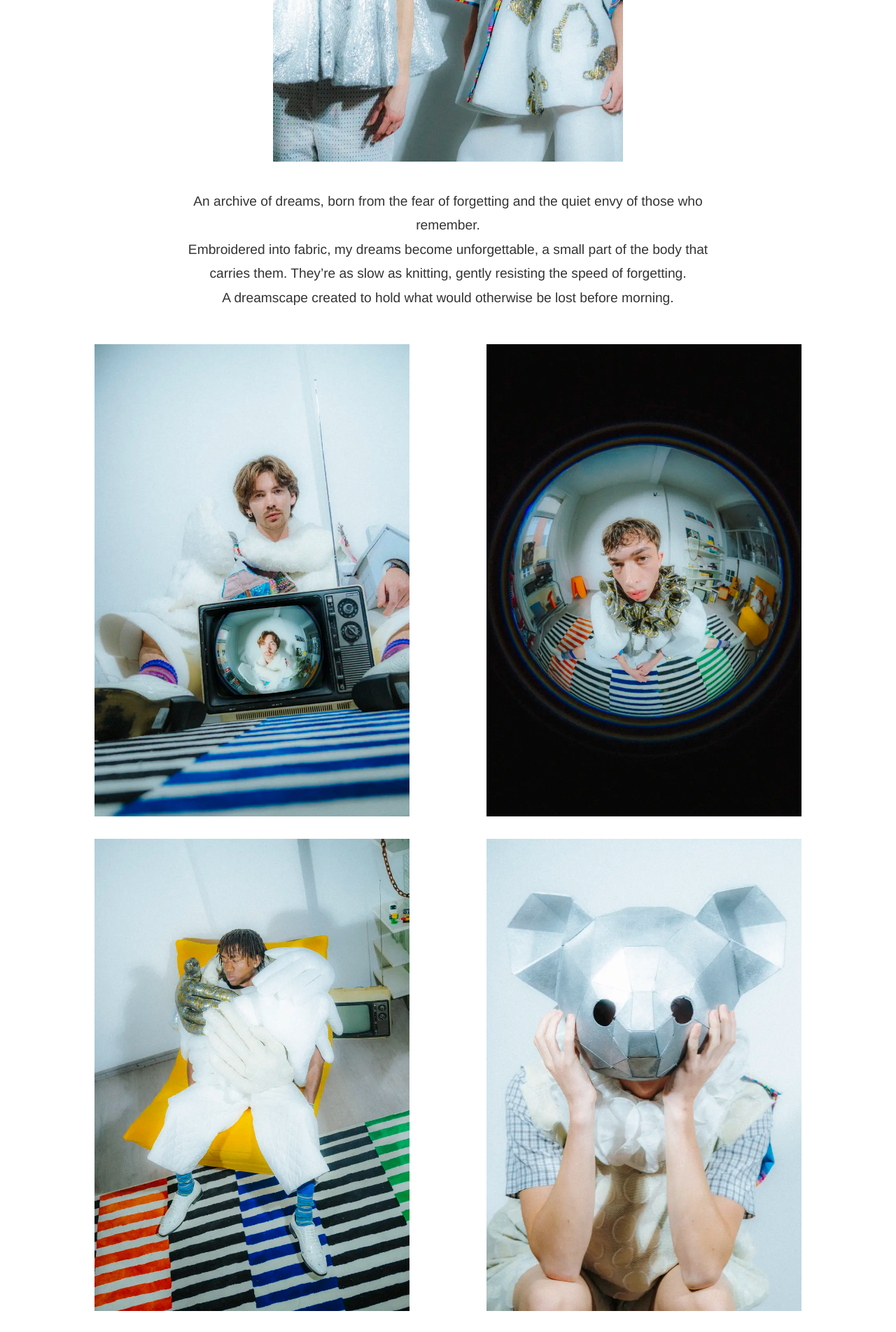
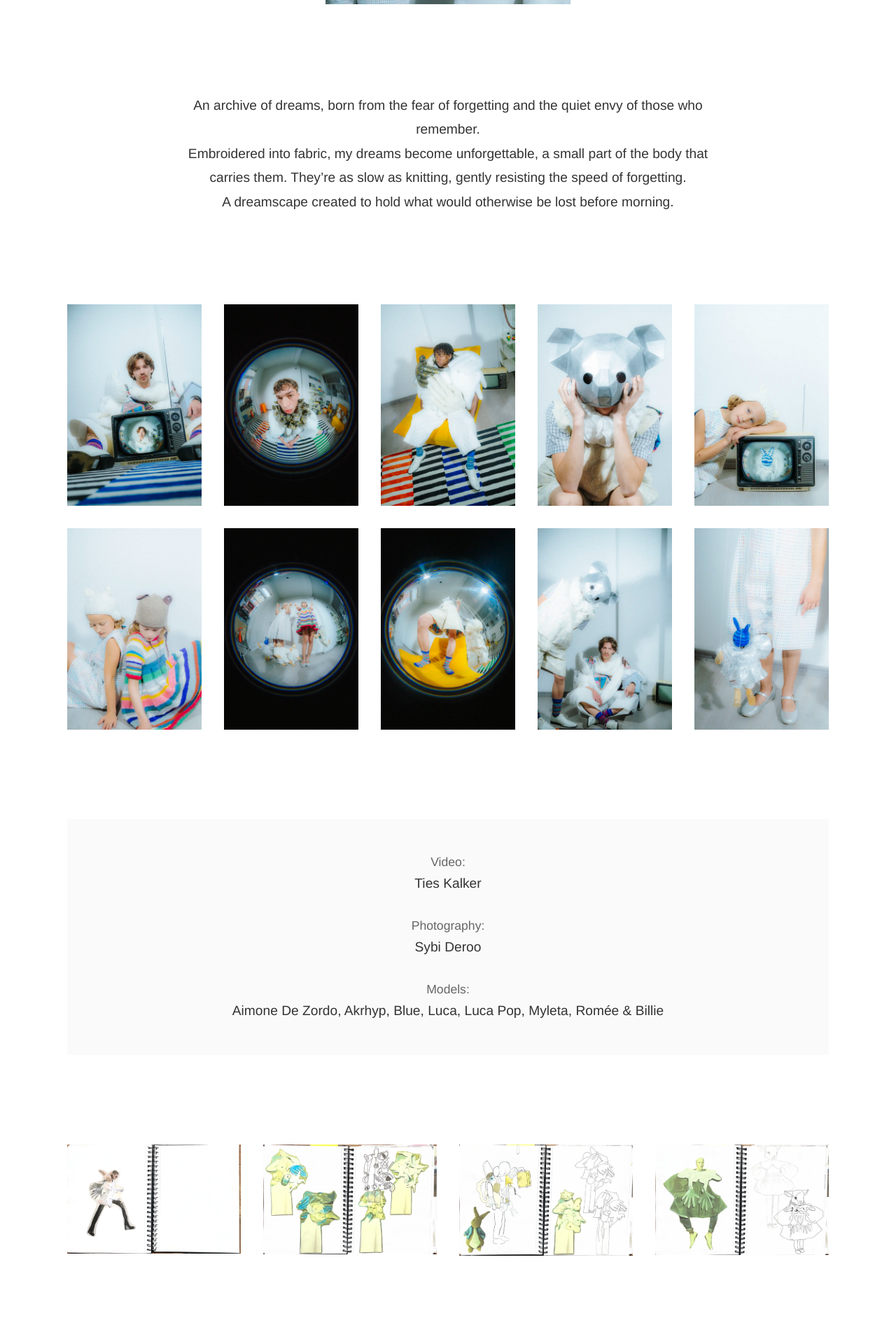
Before and after one commit to brentvervaet/anneliesannys-portfolio, a Vue app: page /lost-before-morning in a window 1280 px wide. Shown: the part 1540-3444 px from the top of the page at 70% size. Built offline with nearby package versions, Linux system fonts and the light colour scheme.

Commit message:
feat: adjust margins and grid layout for improved responsiveness in project detail section

```diff
--- a/src/components/ProjectDetail.vue
+++ b/src/components/ProjectDetail.vue
@@ -321,6 +321,7 @@ const onModalNavigate = (index: number) => {
   position: relative;
   padding: 2rem;
   max-width: 1400px;
+  margin: 0 auto;
 }
 
 .project-title {
@@ -346,14 +347,14 @@ const onModalNavigate = (index: number) => {
   text-align: center;
   font-size: 1rem;
   font-weight: 300;
-  margin: 8rem auto;
+  margin: 6rem auto;
 }
 
 .image-grid {
   display: grid;
   grid-template-columns: repeat(2, 1fr);
   gap: 1rem;
-  margin: 8rem auto;
+  margin: 6rem auto;
 }
 
 .image-grid img {
@@ -371,7 +372,7 @@ const onModalNavigate = (index: number) => {
 
 /* ===== CREDITS SECTION ===== */
 .credits-section {
-  margin: 8rem auto;
+  margin: 6rem auto;
   padding: 2rem;
   background: rgba(0, 0, 0, 0.02);
 }
@@ -404,7 +405,7 @@ const onModalNavigate = (index: number) => {
 
 /* ===== SKETCHBOOK SECTION ===== */
 .sketchbook-section {
-  margin: 8rem 0;
+  margin: 6rem 0;
 }
 
 .sketchbook-grid {
@@ -421,9 +422,6 @@ const onModalNavigate = (index: number) => {
 }
 
 /* ===== COLLAGES SECTION ===== */
-.collages-section {
-  margin: 8rem 0 0 0;
-}
 
 .collages-grid {
   display: grid;
@@ -449,7 +447,7 @@ const onModalNavigate = (index: number) => {
   }
 
   .project-date {
-    font-size: 1.5rem;
+    font-size: 1.1rem;
     margin-bottom: 2rem;
   }
 
@@ -460,11 +458,13 @@ const onModalNavigate = (index: number) => {
   .project-description {
     font-size: 1.1rem;
     max-width: 700px;
+    margin: 7rem auto;
   }
 
   .image-grid {
-    grid-template-columns: repeat(2, 1fr);
-    gap: 1.5rem;
+    grid-template-columns: repeat(5, 1fr);
+    gap: 1rem;
+    margin: 7rem auto;
   }
 
   .image-grid img {
@@ -474,6 +474,7 @@ const onModalNavigate = (index: number) => {
 
   .credits-section {
     padding: 2.5rem;
+    margin: 7rem auto;
   }
 
   .credits-grid {
@@ -491,11 +492,11 @@ const onModalNavigate = (index: number) => {
   .sketchbook-grid {
     grid-template-columns: repeat(auto-fit, minmax(50px, 1fr));
     gap: 1.5rem;
+    margin: 7rem auto;
   }
 
   .collages-grid {
     grid-template-columns: repeat(8, 1fr);
-    gap: 0.5rem;
   }
 }
 
@@ -517,20 +518,20 @@ const onModalNavigate = (index: number) => {
 
   .project-head img {
     margin: 2.5rem auto;
-    max-width: 500px;
+    max-width: 350px;
   }
 
   .project-description {
     font-size: 1.2rem;
     line-height: 1.8;
-    margin: 2.5rem auto;
+    margin: 8rem auto;
     max-width: 800px;
+    margin: 8rem auto;
   }
 
   .image-grid {
-    grid-template-columns: repeat(2, 1fr);
     gap: 2rem;
-    margin: 3rem 0;
+    margin: 8rem auto;
     justify-items: center;
   }
 
@@ -540,7 +541,7 @@ const onModalNavigate = (index: number) => {
   }
 
   .credits-section {
-    margin: 4rem 0;
+    margin: 8rem auto;
     padding: 3rem;
   }
 
@@ -558,21 +559,11 @@ const onModalNavigate = (index: number) => {
   }
 
   .sketchbook-section {
-    margin: 4rem 0;
+    margin: 8rem auto;
   }
 
   .sketchbook-grid {
-    grid-template-columns: repeat(auto-fit, minmax(300px, 1fr));
     gap: 2rem;
-  }
-
-  .collages-section {
-    margin: 4rem 0;
-  }
-
-  .collages-grid {
-    grid-template-columns: repeat(8, 1fr);
-    gap: 0.75rem;
   }
 
   /* hovers */
```
